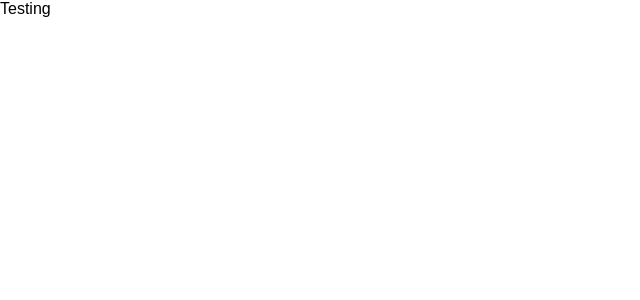
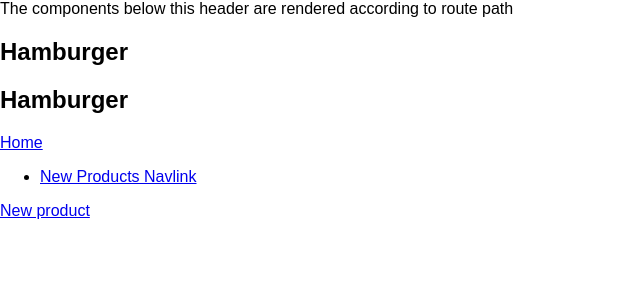
Before and after one commit to gil-air-may/react-boilerplate, a React app: page /1 in a window 1280 px wide. Shown: the top 300 px of the page, without its empty margins (0-640 px from the left). Built offline with nearby package versions, Linux system fonts and the light colour scheme.

Commit message:
playing around with the router

```diff
--- a/src/App.js
+++ b/src/App.js
@@ -1,10 +1,15 @@
 import React, { Component } from 'react';
-import './App.css';
+import { BrowserRouter } from 'react-router-dom'
+
+import Home from './containers/Home/Home'
+
 
 class App extends Component {
   render() {
     return (
-      <div>Testing</div>
+      <BrowserRouter>
+        <Home/>
+      </BrowserRouter>
     );
   }
 }
--- /dev/null
+++ b/src/components/Product/Product.js
@@ -0,0 +1,9 @@
+import React from 'react';
+
+const product = (props) => (
+  <article onClick={props.clicked}>
+    <h1>Hamburger</h1>
+  </article>
+);
+
+export default product;
--- /dev/null
+++ b/src/containers/FullProduct/FullProduct.js
@@ -0,0 +1,13 @@
+import React, {Component} from 'react';
+
+class FullProduct extends Component {
+  render() {
+    return (
+      <div>
+        <h1>You are seeing hamburger info</h1>
+      </div>
+    );
+  }
+}
+
+export default FullProduct
--- /dev/null
+++ b/src/containers/Home/Home.js
@@ -0,0 +1,52 @@
+import React, { Component } from 'react';
+import { Route, Link, NavLink, Switch } from 'react-router-dom';
+
+import NewProducts from '../NewProducts/NewProducts'
+import Products from '../Products/Products'
+
+
+class Home extends Component {
+  render() {
+    return (
+      <div>
+        <header>The components below this header are rendered according to route path</header>
+        <Switch>
+          <Route path="/new-products" component={NewProducts}/>
+          <Route path="/:id" exact component={Products}/>
+        </Switch>
+
+        {/* A route with dynamic behavior variable route parameter */}
+        <div>
+          <Link to="/">Home</Link>
+        </div>
+
+        <nav>
+          <ul>
+            <li>
+              <NavLink
+              activeStyle={{color: '#fa923f'}}
+              exact //this is important for styling
+              to={{
+              //pathname: this.props.match.url + '/new-products',
+                //this will generate a relative path
+                //NavLink allows to style an active link
+
+              pathname: '/new-products',
+              hash: '#submit',
+              search: '?quick-submit=true',
+              }}>New Products Navlink</NavLink>
+            </li>
+          </ul>
+        </nav>
+
+
+
+
+
+        <a href="/new-products">New product</a>
+      </div>
+    );
+  }
+}
+
+export default Home;
--- /dev/null
+++ b/src/containers/NewProducts/NewProducts.js
@@ -0,0 +1,17 @@
+import React, { Component } from 'react';
+
+
+class NewProducts extends Component {
+  componentDidMount(){
+    console.log(this.props)
+  }
+
+  render () {
+    return (
+      <h1>Register a new product page</h1>
+    );
+  }
+}
+
+
+export default NewProducts;
--- /dev/null
+++ b/src/containers/Products/Products.js
@@ -0,0 +1,47 @@
+import React, { Component } from 'react';
+import { Route } from 'react-router-dom';
+
+import Product from '../../components/Product/Product'
+import FullProduct from '../FullProduct/FullProduct'
+
+class Products extends Component {
+  state = {
+    products: [
+      {
+        name: 'Hamburger',
+        id: '1',
+      },
+      {
+        name: 'Hotdog',
+        id: '2'
+      }
+    ]
+  }
+
+  postSelectedHandler = (id) => {
+    this.props.history.push('/products/' + id);
+  }
+
+  render() {
+    let products = null;
+    products = this.state.products.map( product => {
+      return (
+          <Product
+            key={product.id}
+            name={product.name}
+            clicked={() => this.productSelectedHandler(product.id)}
+          />
+      );
+    });
+
+    return(
+      <div>
+        {products}
+        <Route path={this.props.match.url + '/:id'} exact component={FullProduct} />
+      </div>
+    )
+
+  }
+}
+
+export default Products;
```
